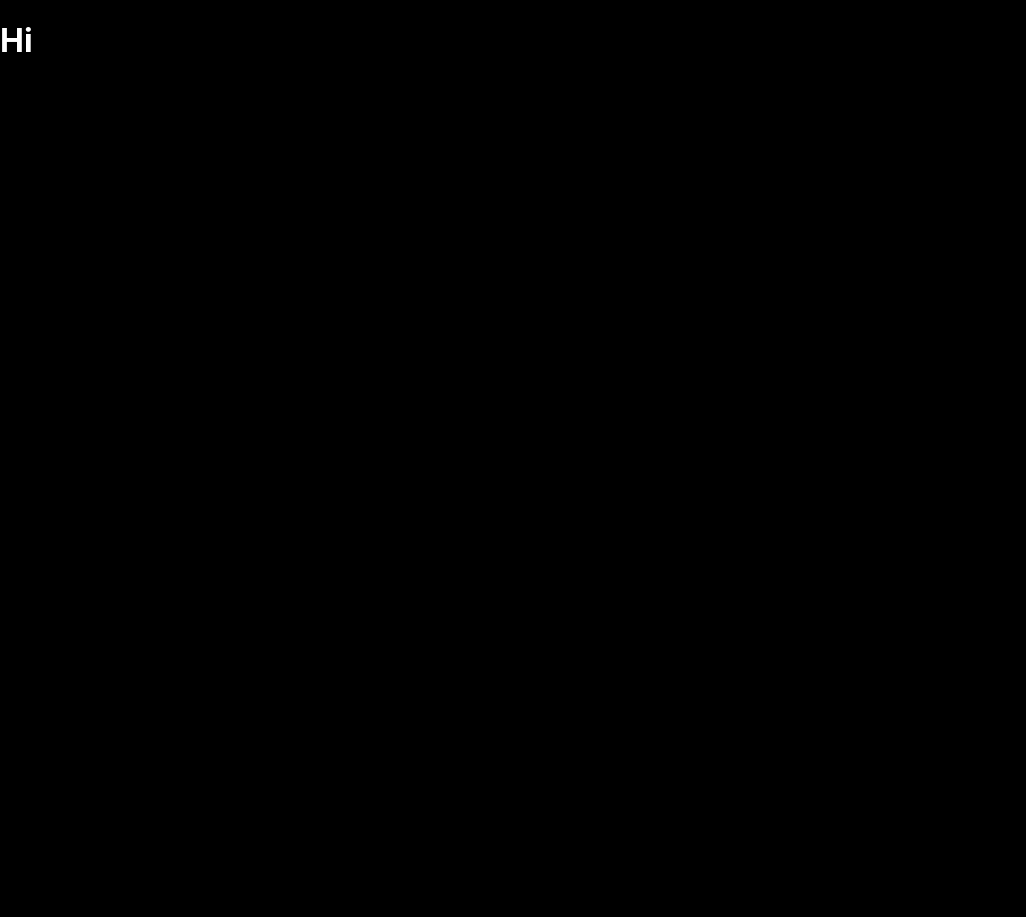
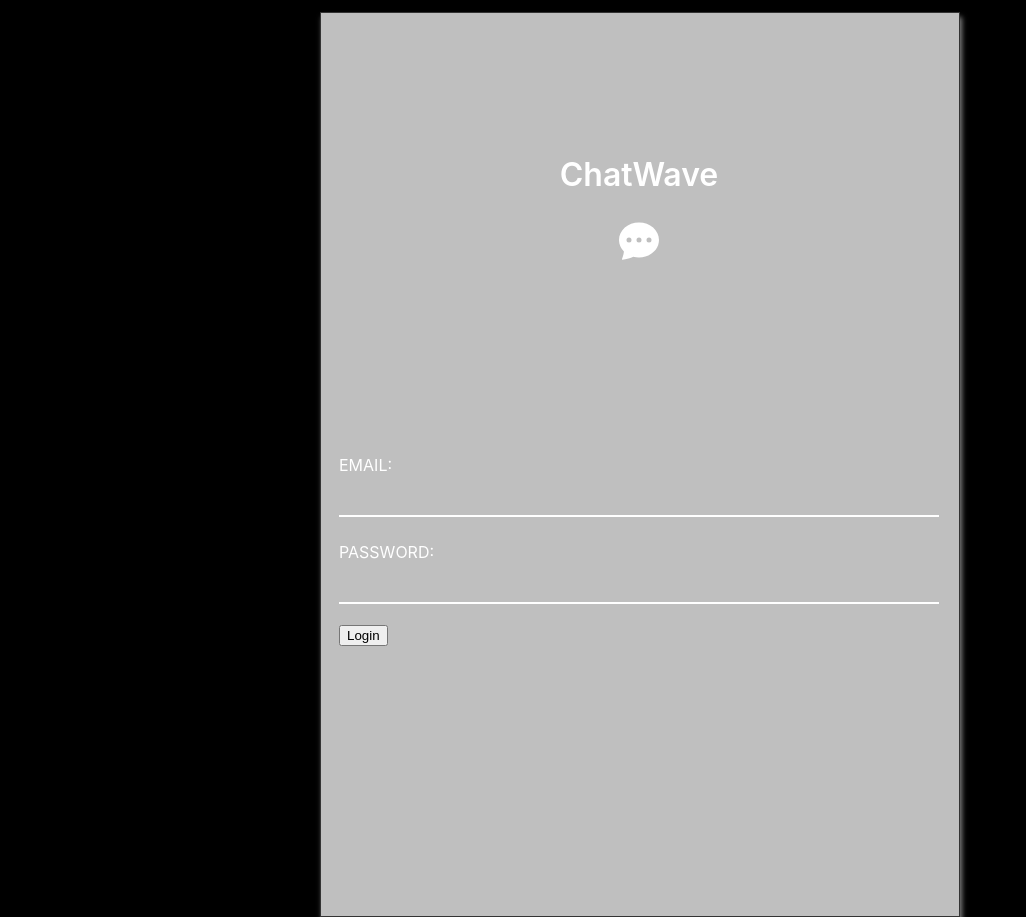
Before and after one commit to Ron-Maina/ChatWave, a React (Create React App) app in the folder client/: page /login in a window 1280 px wide. Shown: the whole page, without its empty margins (0-1026 px from the left). Before the commit the page ends 800 px from the top, so only its background shows below. Built offline with nearby package versions, Linux system fonts and the light colour scheme.

Commit message:
Updated login page

```diff
--- a/client/src/components/Login.js
+++ b/client/src/components/Login.js
@@ -1,9 +1,71 @@
 import React from 'react'
+import { useState} from 'react'
+import {useNavigate } from 'react-router-dom'
+import Button from 'react-bootstrap/Button';
+import {BsFillChatDotsFill} from "react-icons/bs";
 
-function Login() {
+
+
+function Login({onLogin}) {
+    const navigate = useNavigate()
+
+    const [Email, setEmail] = useState("")
+    const [Password, setPass] = useState("")
+
+    function handleSubmit(e){
+        e.preventDefault()
+        const userDetails = {
+            "email": Email,
+            "password": Password,
+        }
+        fetch('/login', {
+            method: 'POST',
+            headers: {
+                "Content-Type": "application/json"
+            },
+            body: JSON.stringify(userDetails),
+        })
+        .then(res => res.json())
+        .then(user => onLogin(user))
+        navigate("/home", {replace: true})
+    }
+
   return (
-    <div>
-        <h1 style={{color: "white"}}>Hi</h1>
+    <div className='frame' id='authenticate'>
+        <div style={{textAlign: 'center'}}>
+            <h2 id='signup-text'>ChatWave</h2>
+            <div style={{color: 'white', fontSize: '40px'}}><BsFillChatDotsFill/></div>
+        </div>
+
+        <form onSubmit={handleSubmit} style={{ marginTop: "30%"}}>
+            <label htmlFor='email' className='input-label'>Email: </label>
+            <br/>
+            <input
+            className='input-field'
+            name='email'
+            required
+            type='text'
+            value={Email}
+            onChange={(e) => setEmail(e.target.value)}
+            />
+            <br/>
+
+            <label htmlFor='password' className='input-label' style={{marginTop: '20px'}}>Password: </label>
+            <br/>
+            <input
+            className='input-field'
+            autoComplete="off"
+            name='password'
+            required
+            type='text'
+            value={Password}
+            onChange={(e) => setPass(e.target.value)}
+            />
+
+            <div style={{marginTop: '20px'}}>
+                <Button variant="info" type='submit'>Login</Button>{' '}
+            </div>
+        </form>
     </div>
   )
 }
```
